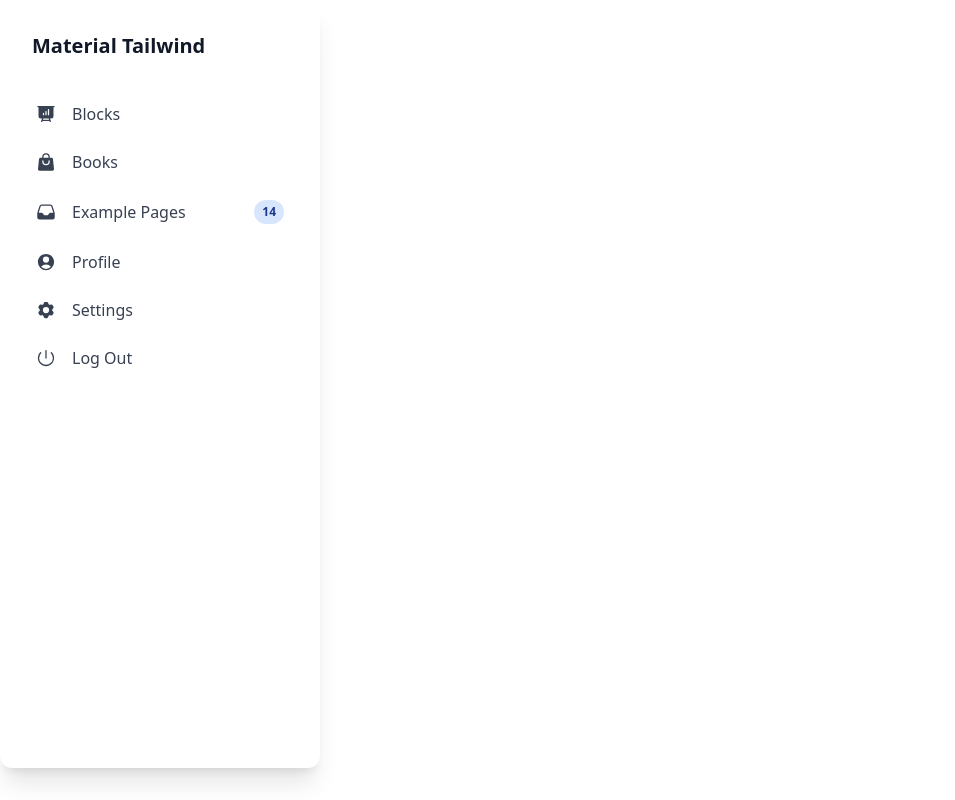
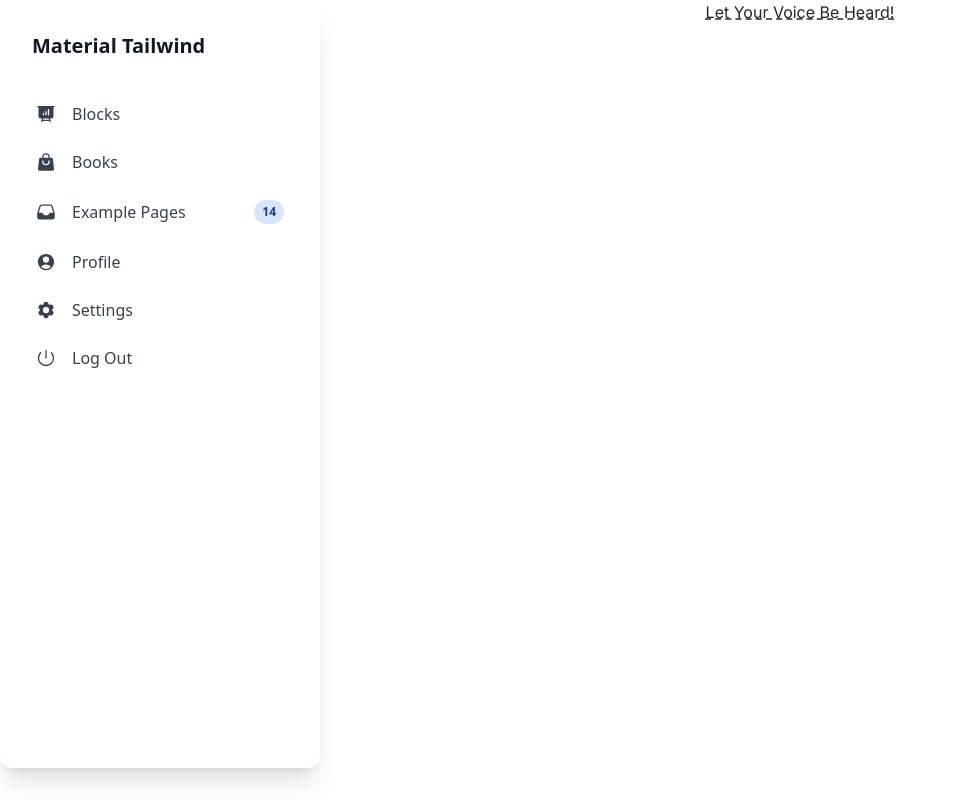
Before and after one commit to santr4/Note.it, a Next.js app in the folder note.it/: page /documents in a window 1280 px wide. Shown: the whole page, without its empty margins (0-955 px from the left). Built offline with nearby package versions, Linux system fonts and the light colour scheme.

Commit message:
bug fixed : heading coming down of sidebar

```diff
--- /dev/null
+++ b/note.it/src/app/(main)/_components/quicknote.tsx
@@ -0,0 +1,9 @@
+export const QuickNote = () => {
+  return (
+    <div className="w-full flex justify-center justify-items-center">
+      <h1 className="text-stone-800 underline decoration-dashed w-auto">
+        Let Your Voice Be Heard!
+      </h1>
+    </div>
+  );
+};
--- a/note.it/src/app/(main)/layout.tsx
+++ b/note.it/src/app/(main)/layout.tsx
@@ -1,10 +1,13 @@
 "use client";
 import { Navigation } from "@/app/(main)/_components/navigation";
+import { QuickNote } from "@/app/(main)/_components/quicknote";
 
-const MainLayout = ({ children }: { children: React.ReactNode }) => {
+const MainLayout = () => {
   return (
-    // <div className="h-screen w-screen">
-    <Navigation />
+    <div className="flex flex-row">
+      <Navigation />
+      <QuickNote />
+    </div>
   );
 };
 
```
